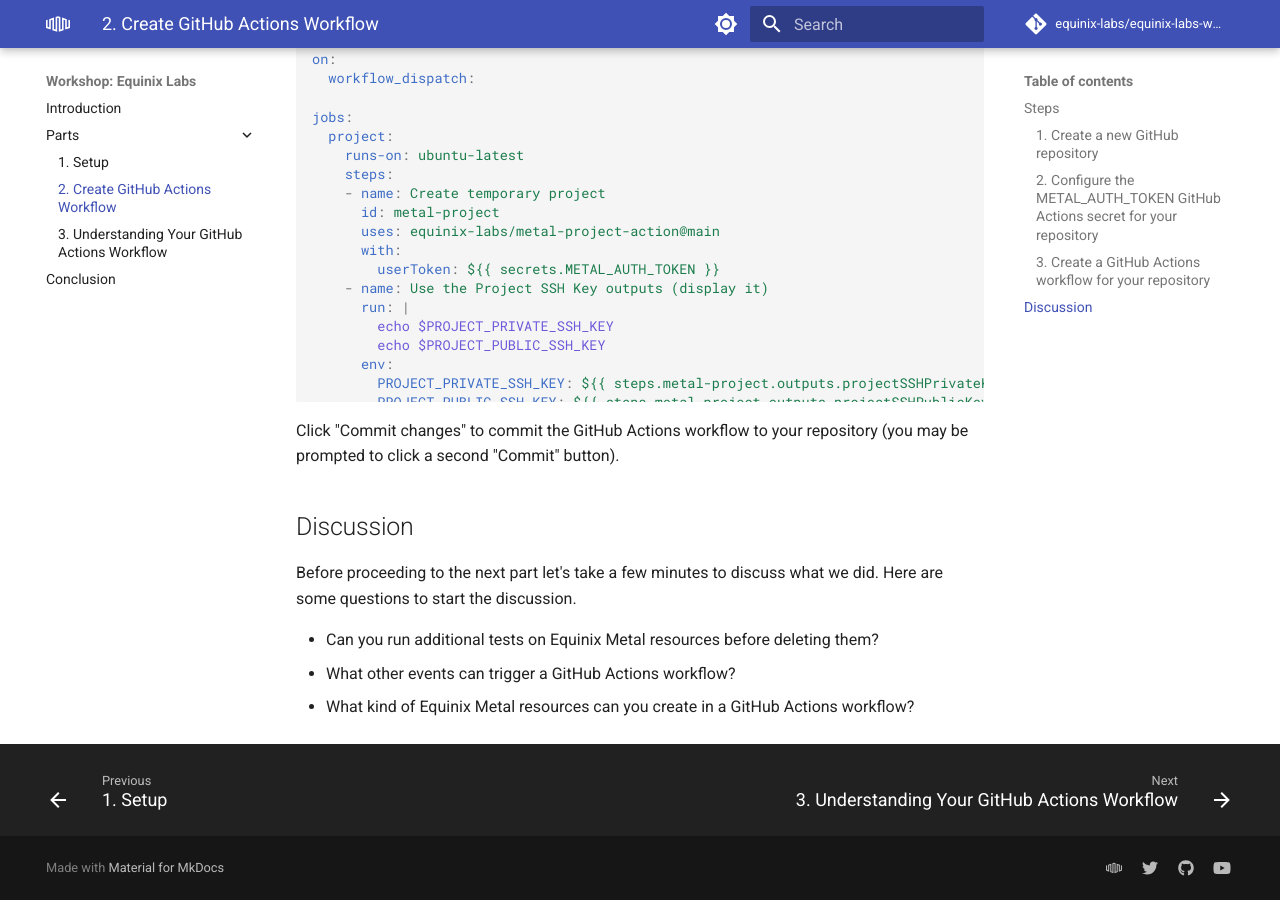
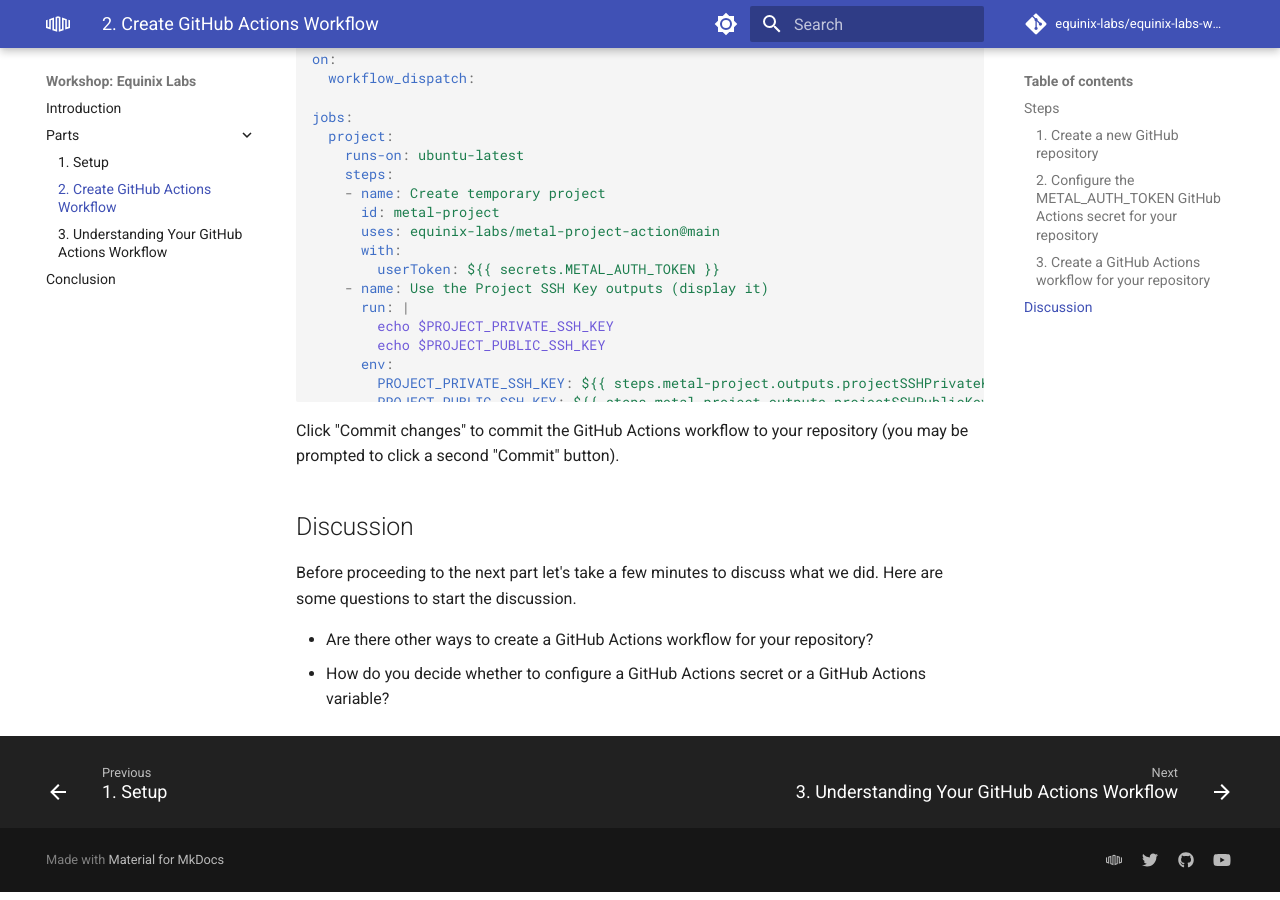
Before and after one commit to equinix-labs/metal-github-actions-workshop, an MkDocs documentation site: the page built from docs/parts/part2.md, in a window 1280 px wide and 900 px high, scrolled down 3498 px. Built offline with MkDocs 1.6.1 and Material for MkDocs 9.7.7, drawn with Linux system fonts in a browser that asks for light colours; comment, search, counter and statistics services are not loaded.

Commit message:
Update discussion points for part 2

```diff
--- a/docs/parts/part2.md
+++ b/docs/parts/part2.md
@@ -95,6 +95,5 @@
 
 Before proceeding to the next part let's take a few minutes to discuss what we did. Here are some questions to start the discussion.
 
-* Can you run additional tests on Equinix Metal resources before deleting them?
-* What other events can trigger a GitHub Actions workflow?
-* What kind of Equinix Metal resources can you create in a GitHub Actions workflow?
+* Are there other ways to create a GitHub Actions workflow for your repository?
+* How do you decide whether to configure a GitHub Actions secret or a GitHub Actions variable?
```
